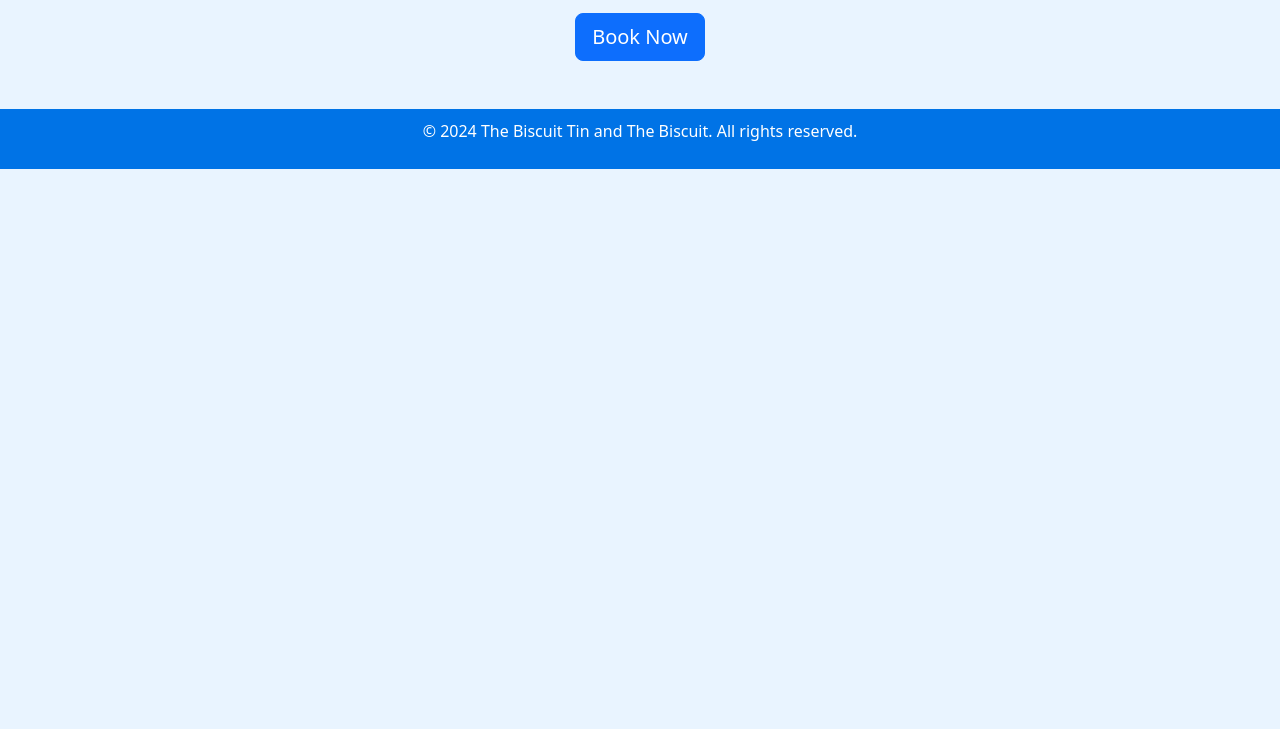
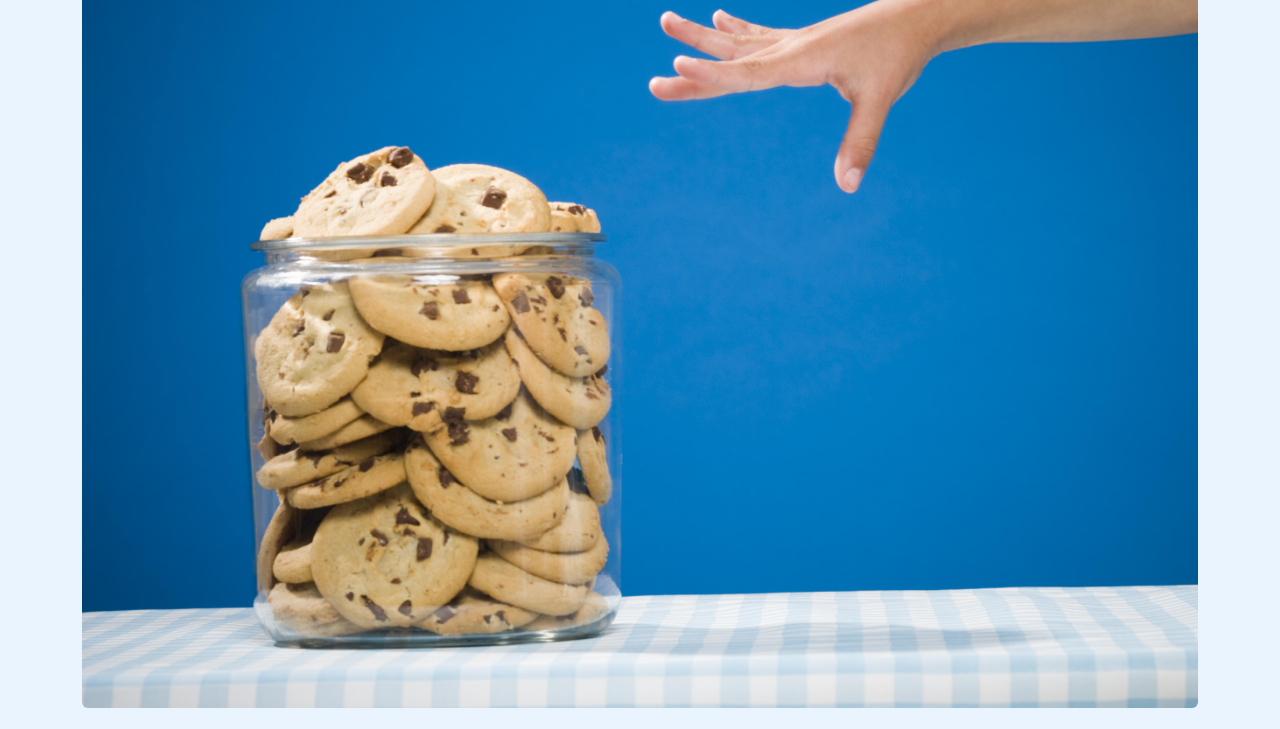
Before and after one commit to MarkStringer/biscuitTinAndBiscuit, a plain HTML site: page index.html in a window 1280 px wide. Shown: the part 538-1267 px from the top of the page. Before the commit the page ends 800 px from the top, so only its background shows below. Drawn offline with nearby package versions, Linux system fonts and the light colour scheme; the site is published under a folder, as on GitHub Pages, so addresses that start at the root find nothing.

Commit message:
Sort the image link out -again

```diff
--- a/index.html
+++ b/index.html
@@ -56,7 +56,7 @@
         </section>
         <section id="gallery" class="text-center mb-4">
             <h2>Gallery</h2>
-            <img src="/images/biscuit-tin.jpg" class="img-fluid rounded" alt="A jar of biscuits inspiring the performance">
+            <img src="images/biscuit-tin.jpg" class="img-fluid rounded" alt="A jar of biscuits inspiring the performance">
         </section>
         <section id="tickets" class="text-center">
             <h2>Get Your Tickets</h2>
```
